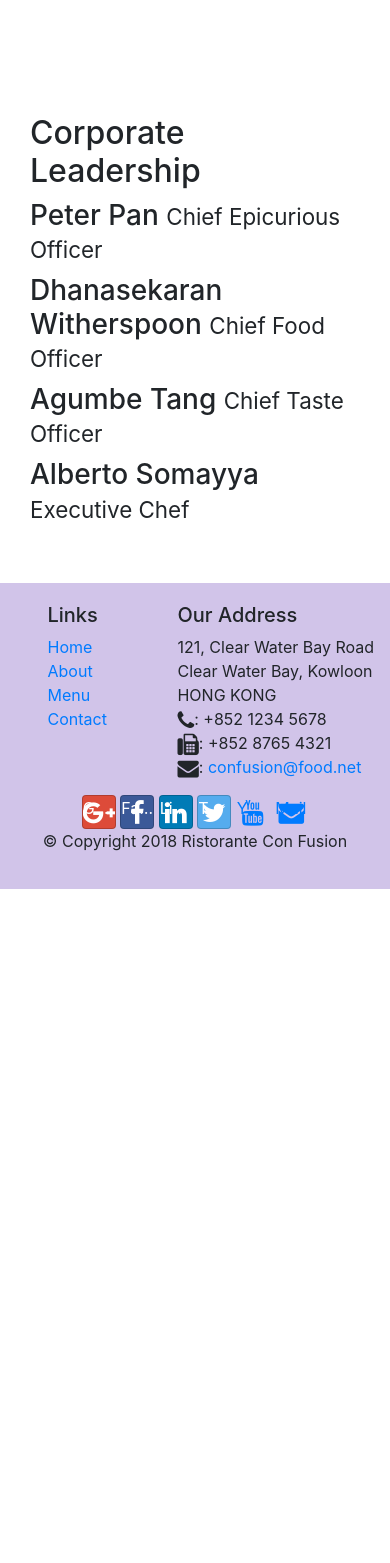
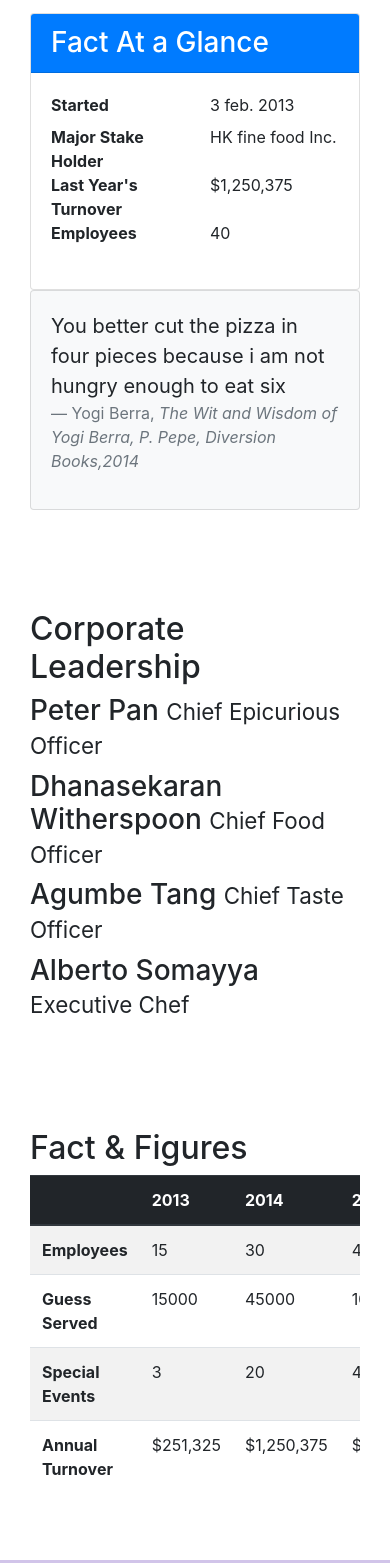
Before and after one commit to Caesarsage/Ristorante-conFusion, a website: page aboutus.html in a window 390 px wide. Shown: the part 1037-2600 px from the top of the page. Before the commit the page ends 1926 px from the top, so only its background shows below. Drawn offline with nearby package versions, Linux system fonts and the light colour scheme.

Commit message:
Tables and Card

```diff
--- a/aboutus.html
+++ b/aboutus.html
@@ -67,7 +67,33 @@
                 <p>Started in 2010, Ristorante con Fusion quickly established itself as a culinary icon par excellence in Hong Kong. With its unique brand of world fusion cuisine that can be found nowhere else, it enjoys patronage from the A-list clientele in Hong Kong.  Featuring four of the best three-star Michelin chefs in the world, you never know what will arrive on your plate the next time you visit us.</p>
                 <p>The restaurant traces its humble beginnings to <em>The Frying Pan</em>, a successful chain started by our CEO, Mr. Peter Pan, that featured for the first time the world's best cuisines in a pan.</p>
             </div>
-            <div class="col col-sm col-md">
+            <div class="col-sm">
+                <div class="card">
+                    <h3 class="card-header bg-primary text-white">Fact At a Glance</h3>
+                    <div class="card-body">
+                        <dl class="row">
+                            <dt class="col-6">Started</dt>
+                            <dd class="col-6">3 feb. 2013</dd>
+                            <dt class="col-6">Major Stake Holder</dt>
+                            <dd class="col-6">HK fine food Inc.</dd>
+                            <dt class="col-6">Last Year's Turnover</dt>
+                            <dd class="col-6">$1,250,375</dd>
+                            <dt class="col-6">Employees</dt>
+                            <dd class="col-6">40</dd>
+                        </dl>
+                    </div>
+                </div>
+            </div>
+            <div class="col-12">
+                <div class="card card-body bg-light">
+                    <blockquote class="blockquote">
+                        <p class="mb-0">You better cut the pizza in four pieces because i am not hungry enough to eat six</p>
+                        <footer class="blockquote-footer">Yogi Berra, <cite title="Source Title">The Wit and Wisdom of Yogi Berra, P. Pepe, Diversion
+                            Books,2014
+                        </cite>
+                    </footer>
+                    </blockquote>
+                </div>
             </div>
         </div>
 
@@ -84,7 +110,54 @@
                 <h3>Alberto Somayya <small>Executive Chef</small></h3>
                 <p  class="d-none d-sm-block">Award winning three-star Michelin chef with wide International experience having worked closely with whos-who in the culinary world, he specializes in creating mouthwatering Indo-Italian fusion experiences. He says, <em>Put together the cuisines from the two craziest cultures, and you get a winning hit! Amma Mia!</em></p>
             </div>
-       </div>
+        </div>
+            <div class="row row-content">
+                <div class="col-12 col-sm-9">
+                    <h2>Fact &amp; Figures </h2>
+                    <div class="table-responsive">
+                        <table class="table table-striped">
+                            <thead class="thead-dark">
+                                <tr>
+                                    <th>&nbsp;</th>
+                                    <th>2013</th>
+                                    <th>2014</th>
+                                    <th>2015</th>
+                                </tr>
+                            </thead>
+                            <tbody>
+                                <tr>
+                                    <th>Employees</th>
+                                    <td>15</td>
+                                    <td>30</td>
+                                    <td>40</td>
+                                </tr>
+                                <tr>
+                                    <th>Guess Served</th>
+                                    <td>15000</td>
+                                    <td>45000</td>
+                                    <td>100,000</td>
+                                </tr>
+                                <tr>
+                                    <th>Special Events</th>
+                                    <td>3</td>
+                                    <td>20</td>
+                                    <td>45</td>
+                                </tr>
+                                <tr>
+                                    <th>Annual Turnover</th>
+                                    <td>$251,325</td>
+                                    <td>$1,250,375</td>
+                                    <td>$3,000,000</td>
+                                </tr>
+                            </tbody>
+                        </table>
+                    </div>
+
+                </div>
+                <div class="col-12 col-sm-3">
+
+                </div>
+             </div>
 
     </div>
 
```
